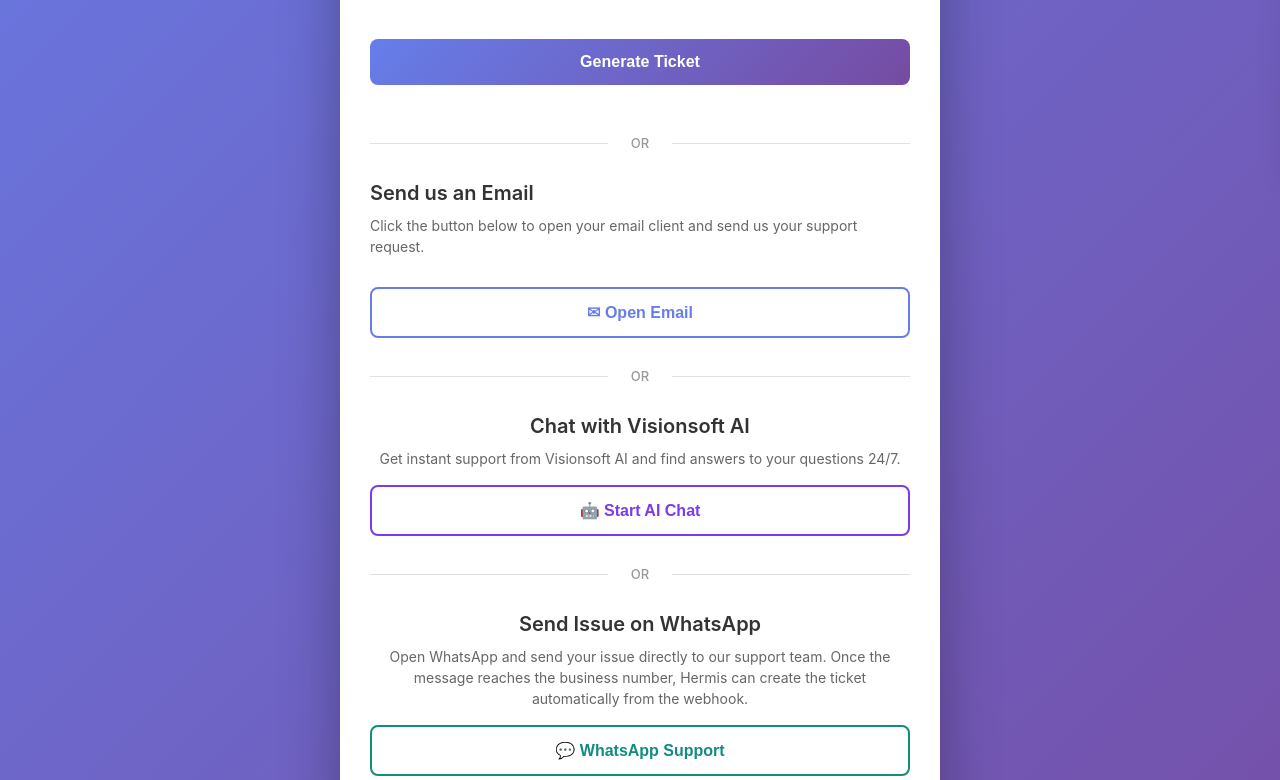
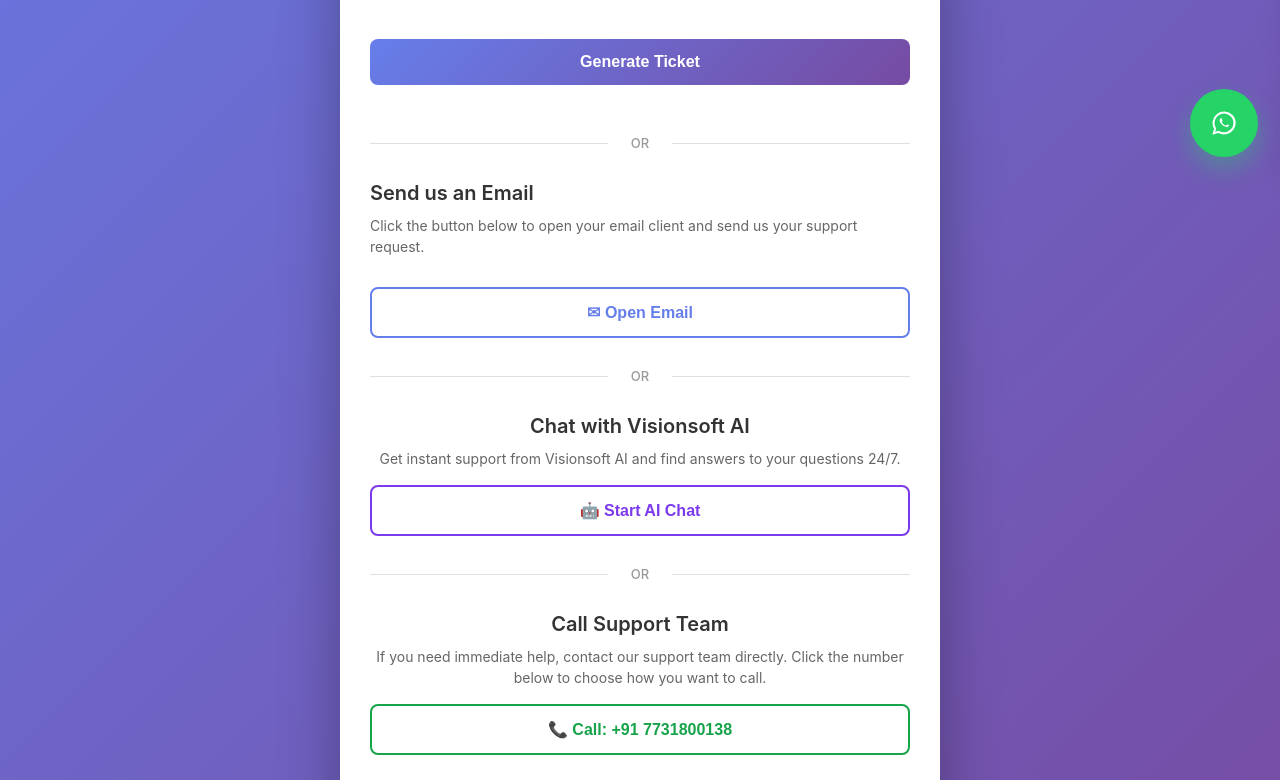
Before and after one commit to VisionsoftInc/Hermis-support-page, a website: page public/index.html in a window 1280 px wide. Shown: the part 621-1401 px from the top of the page. Drawn offline with Linux system fonts and the light colour scheme; no server answers.

Commit message:
Whatsapp

```diff
--- a/public/index.html
+++ b/public/index.html
@@ -91,19 +91,6 @@
             </p>
             <button type="button" class="submit-btn ai-btn" onclick="openAIPanel()">
               🤖 Start AI Chat
-            </button>
-          </div>
-
-          <div class="divider">OR</div>
-
-          <!-- WhatsApp -->
-          <div class="whatsapp-section">
-            <h2>Send Issue on WhatsApp</h2>
-            <p class="form-intro">
-              Open WhatsApp and send your issue directly to our support team. Once the message reaches the business number, Hermis can create the ticket automatically from the webhook.
-            </p>
-            <button type="button" class="submit-btn whatsapp-btn" onclick="openWhatsAppChat()">
-              💬 WhatsApp Support
             </button>
           </div>
 
@@ -211,6 +198,14 @@
   <!-- ── Backdrop (click to close panel on mobile) ── -->
   <div id="aiBackdrop" class="ai-backdrop" onclick="closeAIPanel()"></div>
 
+  <button type="button" class="floating-whatsapp-btn" onclick="openWhatsAppChat()" aria-label="Open WhatsApp Support">
+    <span class="floating-whatsapp-icon" aria-hidden="true">
+      <svg class="floating-whatsapp-svg" viewBox="0 0 24 24" xmlns="http://www.w3.org/2000/svg">
+        <path fill="currentColor" d="M19.1 4.9A10 10 0 0 0 3.5 17.1L2 22l5.1-1.4a10 10 0 0 0 4.8 1.2h0A10.1 10.1 0 0 0 22 11.8a9.8 9.8 0 0 0-2.9-6.9ZM12 20a8.2 8.2 0 0 1-4.2-1.1l-.3-.2-3 .8.8-2.9-.2-.3A8.1 8.1 0 1 1 20.1 12 8.1 8.1 0 0 1 12 20Zm4.5-6c-.2-.1-1.2-.6-1.4-.7-.2-.1-.3-.1-.5.1l-.7.8c-.1.1-.2.1-.4 0a6.8 6.8 0 0 1-2-1.2 7.4 7.4 0 0 1-1.4-1.7c-.1-.2 0-.3.1-.4l.3-.4.2-.3.1-.3c0-.1 0-.2-.1-.3l-.5-1.3c-.1-.3-.3-.3-.5-.3h-.4c-.1 0-.3.1-.5.3a2 2 0 0 0-.6 1.5c0 .9.7 1.8.8 1.9.1.1 1.4 2.2 3.4 3.1.5.2.8.4 1.1.5.5.2 1 .2 1.4.1.4-.1 1.2-.5 1.4-1 .2-.5.2-.9.1-1 0-.1-.2-.2-.4-.3Z"/>
+      </svg>
+    </span>
+  </button>
+
   <script src="script.js"></script>
 </body>
 </html>
--- a/public/styles.css
+++ b/public/styles.css
@@ -278,8 +278,58 @@ body {
 
 /* ─── Section wrappers ───────────────────────────────────────────────────────── */
 .ai-section,
-.whatsapp-section,
 .call-section { text-align: center; }
+
+/* ─── Floating WhatsApp button ─────────────────────────────────────────────── */
+.floating-whatsapp-btn {
+  position: fixed;
+  right: 22px;
+  bottom: 22px;
+  z-index: 10001;
+  border: none;
+  border-radius: 100%;
+  background: #25d366;
+  color: #ffffff;
+  width: 68px;
+  height: 68px;
+  padding: 0;
+  display: inline-flex;
+  align-items: center;
+  gap: 8px;
+  justify-content: center;
+  box-shadow: 0 12px 24px rgba(37, 211, 102, 0.35);
+  cursor: pointer;
+  transition: transform 0.2s ease, box-shadow 0.2s ease, opacity 0.2s ease;
+}
+
+.floating-whatsapp-btn:hover {
+  transform: translateY(-2px);
+  box-shadow: 0 16px 28px rgba(37, 211, 102, 0.4);
+}
+
+.floating-whatsapp-btn:active {
+  transform: translateY(0);
+}
+
+.floating-whatsapp-icon {
+  width: 28px;
+  height: 28px;
+  display: inline-flex;
+  align-items: center;
+  justify-content: center;
+  line-height: 1;
+}
+
+.floating-whatsapp-svg {
+  width: 28px;
+  height: 28px;
+  display: block;
+}
+
+.ai-panel.open ~ .floating-whatsapp-btn {
+  opacity: 0;
+  pointer-events: none;
+}
 
 /* ─── Success message ────────────────────────────────────────────────────────── */
 .success-message {
@@ -671,4 +721,11 @@ body {
   .call-options {
     grid-template-columns: 1fr;
   }
+
+  .floating-whatsapp-btn {
+    right: 14px;
+    bottom: 14px;
+    width: 58px;
+    height: 58px;
+  }
 }
```
